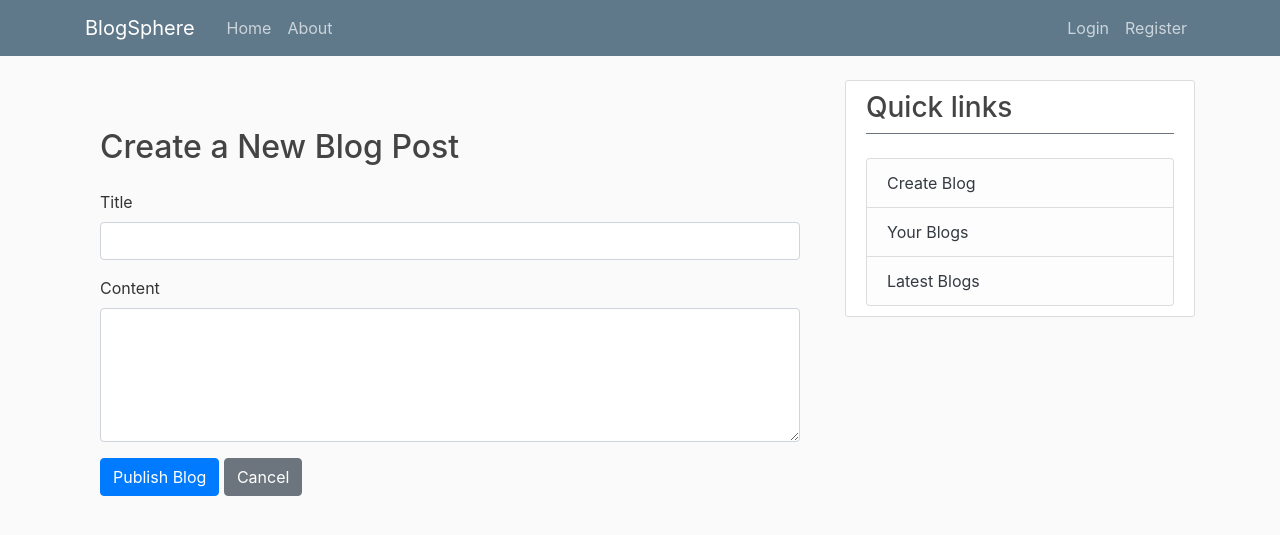
After one commit to Sarthakpurii/BlogSphere, a Django app: page /blog/create/ in a window 1280 px wide. The commit adds this page. Shown: the top 535 px of the page. Run offline with Django 5.2, Linux system fonts and the light colour scheme; some libraries are stand-ins or nearby versions.

Commit message:
FEAT: added the Create operation for blog posting

```diff
--- a/BlogSphere/settings.py
+++ b/BlogSphere/settings.py
@@ -42,6 +42,7 @@ INSTALLED_APPS = [
     'django.contrib.staticfiles',
     'crispy_forms',
     'crispy_bootstrap4',
+    'widget_tweaks',
 ]
 
 MIDDLEWARE = [
--- /dev/null
+++ b/blog/forms.py
@@ -0,0 +1,12 @@
+from django import forms
+from .models import Post
+
+class PostForm(forms.ModelForm):
+    class Meta:
+        model = Post
+        fields = ['title', 'content']
+
+        widgets = {
+            'title': forms.TextInput(attrs={'class': 'form-control'}),
+            'content': forms.Textarea(attrs={'class': 'form-control', 'rows': 5}),
+        }
--- a/blog/templates/blog/base.html
+++ b/blog/templates/blog/base.html
@@ -62,7 +62,7 @@
               <!-- <p></p> -->
                 <ul class="list-group">
                   <li class="list-group-item list-group-item-light">
-                    <a href="{% url 'user-profile' %}" class="text-dark">Create Blog</a>
+                    <a href="{% url 'create-blog' %}" class="text-dark">Create Blog</a>
                   </li>
                   <li class="list-group-item list-group-item-light">
                     <a href="{% url 'user-profile' %}" class="text-dark">Your Blogs</a>
--- /dev/null
+++ b/blog/templates/blog/create_blog.html
@@ -0,0 +1,30 @@
+{% extends 'blog/base.html' %}
+{% load widget_tweaks %}
+{% load crispy_forms_tags %}
+{% block content %}
+<div class="container mt-5">
+  <h2 class="mb-4">Create a New Blog Post</h2>
+  <form method="POST" enctype="multipart/form-data" action="{% url 'create-blog' %}">
+    {% csrf_token %}
+
+    <div class="form-group mb-3">
+      <label for="{{ form.title.id_for_label }}">Title</label>
+      {{ form.title|add_class:"form-control" }}
+      {% if form.title.errors %}
+        <small class="text-danger">{{ form.title.errors.0 }}</small>
+      {% endif %}
+    </div>
+
+    <div class="form-group mb-3">
+      <label for="{{ form.content.id_for_label }}">Content</label>
+      {{ form.content|add_class:"form-control" }}
+      {% if form.content.errors %}
+        <small class="text-danger">{{ form.content.errors.0 }}</small>
+      {% endif %}
+    </div>
+
+    <button type="submit" class="btn btn-primary">Publish Blog</button>
+    <a href="{% url 'blog-home' %}" class="btn btn-secondary ms-2">Cancel</a>
+  </form>
+</div>
+{% endblock %}
--- a/blog/urls.py
+++ b/blog/urls.py
@@ -4,4 +4,5 @@ from . import views
 urlpatterns = [
     path('',views.home,name="blog-home"),
     path('about/',views.about,name="blog-about"),
+    path('create/',views.create_blog,name="create-blog"),
 ]
--- a/blog/views.py
+++ b/blog/views.py
@@ -1,6 +1,10 @@
 from django.shortcuts import render
 from django.http import HttpResponse
 from .models import Post
+from .forms import PostForm
+from django.contrib import messages
+from django.shortcuts import redirect
+
 
 # posts=[
 #     {
@@ -25,3 +29,18 @@ def home(request):
 
 def about(request):
     return render(request,'blog/about.html',{'title':'About'})
+
+def create_blog(request):
+    if request.method=='POST':
+        form=PostForm(request.POST)
+        if form.is_valid():
+            blog=form.save(commit=False)
+            blog.author=request.user
+            blog.save()
+            messages.success(request,f"Your blog has been posted.")
+            return redirect('blog-home')
+        else:
+            messages.error(request,f"Please correct the errors below.")
+    else:
+        form=PostForm()
+    return render(request,'blog/create_blog.html',{'form':form})
```
